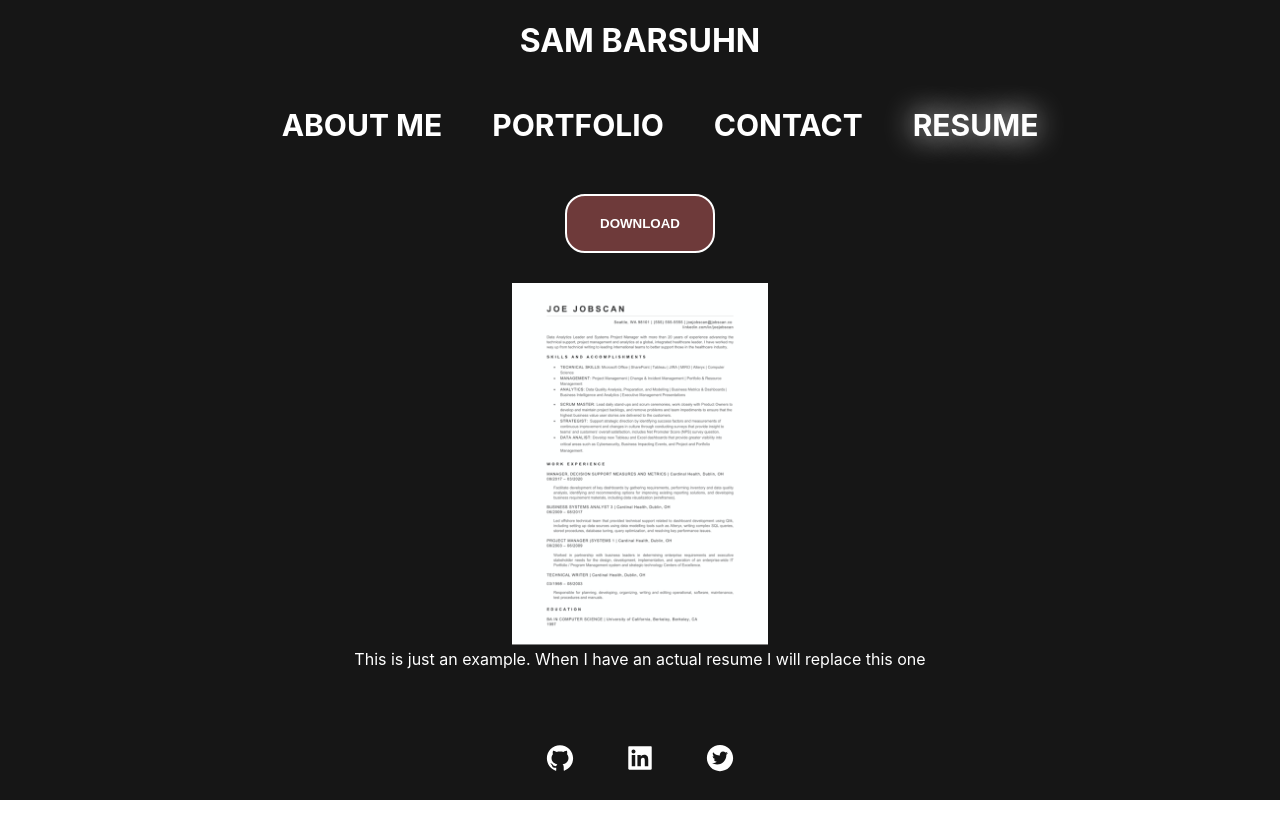
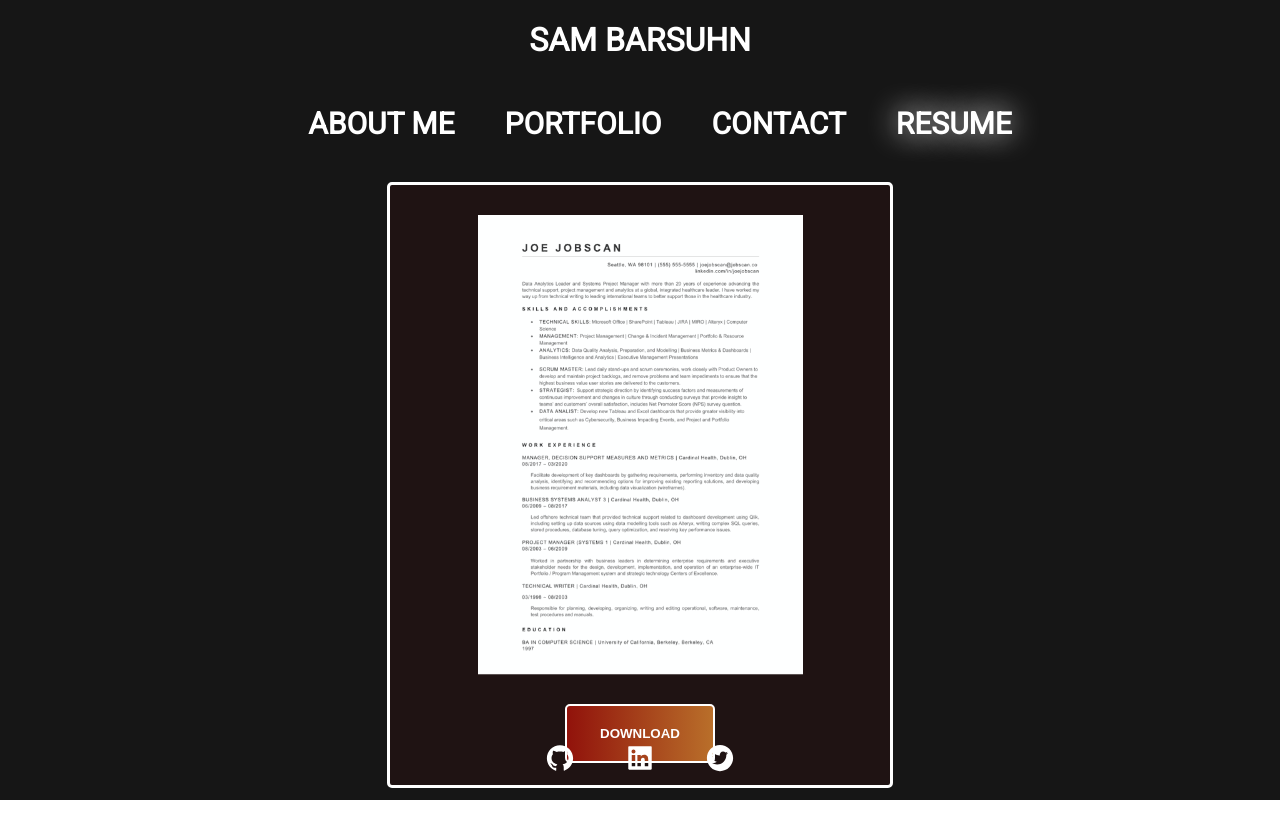
Before and after one commit to SBarsuhn/React-Portfolio, a React (Create React App) app: page /resume in a window 1280 px wide. Built offline with nearby package versions, Linux system fonts and the light colour scheme.

Commit message:
fixed css pn contact and resume

```diff
--- a/public/index.html
+++ b/public/index.html
@@ -3,6 +3,9 @@
   <head>
     <meta charset="utf-8" />
     <link rel="icon" href="%PUBLIC_URL%/favicon.ico" />
+    <link rel="preconnect" href="https://fonts.googleapis.com">
+<link rel="preconnect" href="https://fonts.gstatic.com" crossorigin>
+<link href="https://fonts.googleapis.com/css2?family=Roboto&display=swap" rel="stylesheet">
     <meta name="viewport" content="width=device-width, initial-scale=1" />
     <meta name="theme-color" content="#000000" />
     <meta
@@ -18,6 +21,7 @@
     <link rel="stylesheet" href="https://fonts.googleapis.com/css2?family=Material+Symbols+Outlined:opsz,wght,FILL,GRAD@48,400,0,0" />
     <link rel="stylesheet" href="https://fonts.googleapis.com/css2?family=Material+Symbols+Outlined:opsz,wght,FILL,GRAD@48,400,0,0" />
     <link rel="stylesheet" href="https://fonts.googleapis.com/css2?family=Material+Symbols+Outlined:opsz,wght,FILL,GRAD@48,400,0,0" />
+
     <!--
       Notice the use of %PUBLIC_URL% in the tags above.
       It will be replaced with the URL of the `public` folder during the build.
--- a/src/App.css
+++ b/src/App.css
@@ -9,6 +9,7 @@
   }
 
   .App {
+    font-family: 'Roboto', sans-serif;
     text-align: center;
     height: 100vh;
   }
@@ -49,9 +50,8 @@ li {
 }
 
 .portfolio, .form-card{
+  border-radius: 5px;
   display:flex;
-  /* padding-top: 20px; */
-  /* padding-bottom: 0px; */
   flex-direction: column;
   justify-content: center;
   align-items: center;
@@ -60,6 +60,9 @@ li {
 
 
 .carousel {
+  border-style: solid;
+  border-color: white;
+  border-radius: 5px;
   overflow: hidden;
   width: 500px;
   display:flex;
@@ -79,9 +82,14 @@ li {
 }
 
 .carousel-image {
+  border-style: solid;
+  border-color: white;
+  border-radius: 5px;
   height: 200px;
-  padding: 15px;
+  margin: 15px;
+  box-shadow: 0px 0px 25px 0px #2b1212;
 }
+
 
 .inner {
   white-space: nowrap;
@@ -98,15 +106,17 @@ li {
 }
 
 .carousel-desc{
-  margin: 20px 0 40px 0;
+  margin: 30px 0 30px 0;
   padding: 0 20px 0 20px;
   white-space: normal;
   color: white;
-  text-shadow: 0 0 25px  black;
+  text-shadow: 0px 0px 35px black;
 }
 
 
 .carousel-buttons {
+  border-top-style: solid;
+  border-color: white;
   display: flex;
   justify-content: space-evenly;
 }
@@ -134,9 +144,9 @@ li {
   color: white;
   width: 250px;
   height:550px;
-  --radius: 15px;
-  --border: 5px;
-  border-radius: calc(var(--radius) + var(--border));
+  border-style: solid;
+  border-color: white;
+  border-radius: 5px;
   font-weight: bolder;
 }
 
@@ -150,51 +160,58 @@ li {
 }
 
 .form {
-  height: 600px;
+  height: 630px;
+  background-color:rgba(43, 18, 18, 0.485);
 }
 
 .form-card {
+  border-style: solid;
+  border-color: white;
+  border-radius: 5px;
   width: 500px;
-  height:650px;
+  height:630px;
 }
 
 .form-input {
+  font-family: 'Roboto', sans-serif;
   width:80%;
   height: 40px;
-  border-radius: 20px;
+  border-radius: 5px;
   margin: 10px;
   padding-left: 10px;
   padding-right: 10px;
-  background-color: #6e3a3a;
+  background-color: #ffc3c338;
   border-style: solid;
   border-color: white;
   color: white;
-  font-weight: bolder;
 }
 
 .form-input::placeholder {
   color: white;
-
 }
 
 .form-mes {
-  height: 300px;
+  padding-top: 10px;
+  border-width: 2px;
+  height: 275px;
+
 }
 
 
 
 .site-but, .submit, .download {
   width:150px;
-  background-color: #6e3a3a;
+  background-image: linear-gradient(to right, #91120b, #b96f2a);
   color:white;
   font-weight: bolder;
-  border-radius: 20px;
+  border-radius: 5px;
   margin: 10px;
   padding: 20px;
   border-style:solid;
   border-color: white;
   position:relative;
   overflow: hidden;
+  /* box-shadow: 0px 0px 15px 0px #2b1212; */
 }
 
 
@@ -276,9 +293,21 @@ span {
   color: white;
 }
 
+.res-cont {
+  background-color:rgba(43, 18, 18, 0.485);
+  width: 500px;
+  height: 600px;
+  display: flex;
+  flex-direction:column;
+  border-style: solid;
+  border-color: white;
+  border-radius: 5px;
+}
+
 .resume {
-  width: 20%;
-  padding-top: 20px;
+  width: 325px;
+  padding-top: 30px;
+  padding-bottom: 15px ;
 }
 
 .avatar:hover {
@@ -303,7 +332,7 @@ span {
 }
 
 .footer-img:hover {
-  color: #6e3a3a;
+  color: #b96f2a;
 transform: scale(1.3) rotate(360deg);
 }
 
--- a/src/components/carousel.js
+++ b/src/components/carousel.js
@@ -67,7 +67,7 @@ export const Carousel = () => {
           onClick={() =>{
             updateIndex(activeIndex - 1)
           }} className="button-arrow">
-            <span class="material-symbols-outlined">
+            <span className="material-symbols-outlined">
 arrow_back_ios
 </span>
             {/* <svg stroke="currentColor" fill="currentColor" stroke-width="0" viewBox="0 0 1024 1024" height="1em" width="1em" xmlns="http://www.w3.org/2000/svg"><path d="M689 165.1L308.2 493.5c-10.9 9.4-10.9 27.5 0 37L689 858.9c14.2 12.2 35 1.2 35-18.5V183.6c0-19.7-20.8-30.7-35-18.5z"></path></svg> */}
@@ -89,7 +89,7 @@ radio_button_checked
             updateIndex(activeIndex + 1)
           }}className="button-arrow">
             {/* <svg stroke="currentColor" fill="currentColor" stroke-width="0" viewBox="0 0 1024 1024" height="1em" width="1em" xmlns="http://www.w3.org/2000/svg"><path d="M715.8 493.5L335 165.1c-14.2-12.2-35-1.2-35 18.5v656.8c0 19.7 20.8 30.7 35 18.5l380.8-328.4c10.9-9.4 10.9-27.6 0-37z"></path></svg> */}
-            <span class="material-symbols-outlined">
+            <span className="material-symbols-outlined">
 arrow_forward_ios
 </span>
             </button>
--- a/src/components/contact.js
+++ b/src/components/contact.js
@@ -60,13 +60,15 @@ const Contact = () => {
           type="text"
           placeholder="NAME"
         />
-        <input className='form-input form-mes'
+
+        <textarea  className='form-input form-mes'
           value={message}
           name="message"
           onChange={handleInputChange}
           type="message"
           placeholder="MESSAGE"
         />
+
         <button className='submit' type="button" onClick={handleFormSubmit}>SEND</button>
       </form>
       {errorMessage && (
--- a/src/components/resume.js
+++ b/src/components/resume.js
@@ -3,12 +3,13 @@ import image from '../images/Rectangle@2x-2-3.png'
 // sets the html of the resume page
 const Resume = () => {
   return (
-    <div className="item">
-      <a href={image} download><button className='download'>DOWNLOAD</button></a>
-      <div className='res-cont'>
+    <div className='center'>
+    <div className="item, res-cont">
+      <div>
       <img className='resume' src={image} alt='resume' />
     </div>
-      <span>This is just an example. When I have an actual resume I will replace this one</span>
+      <a href={image} download><button className='download'>DOWNLOAD</button></a>
+    </div>
     </div>
   );
 };
```
Lines whose indentation alone changed are shown as unchanged.
